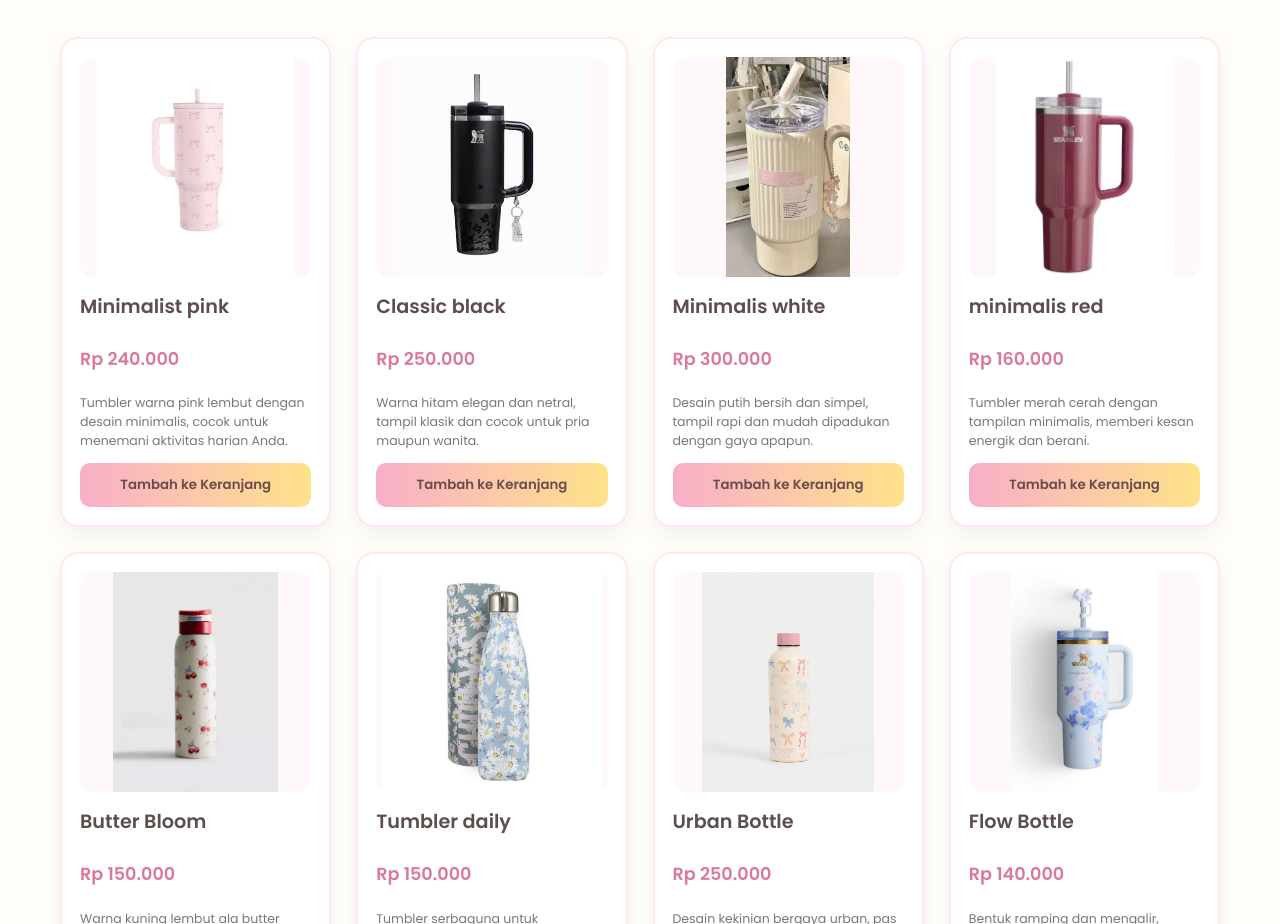
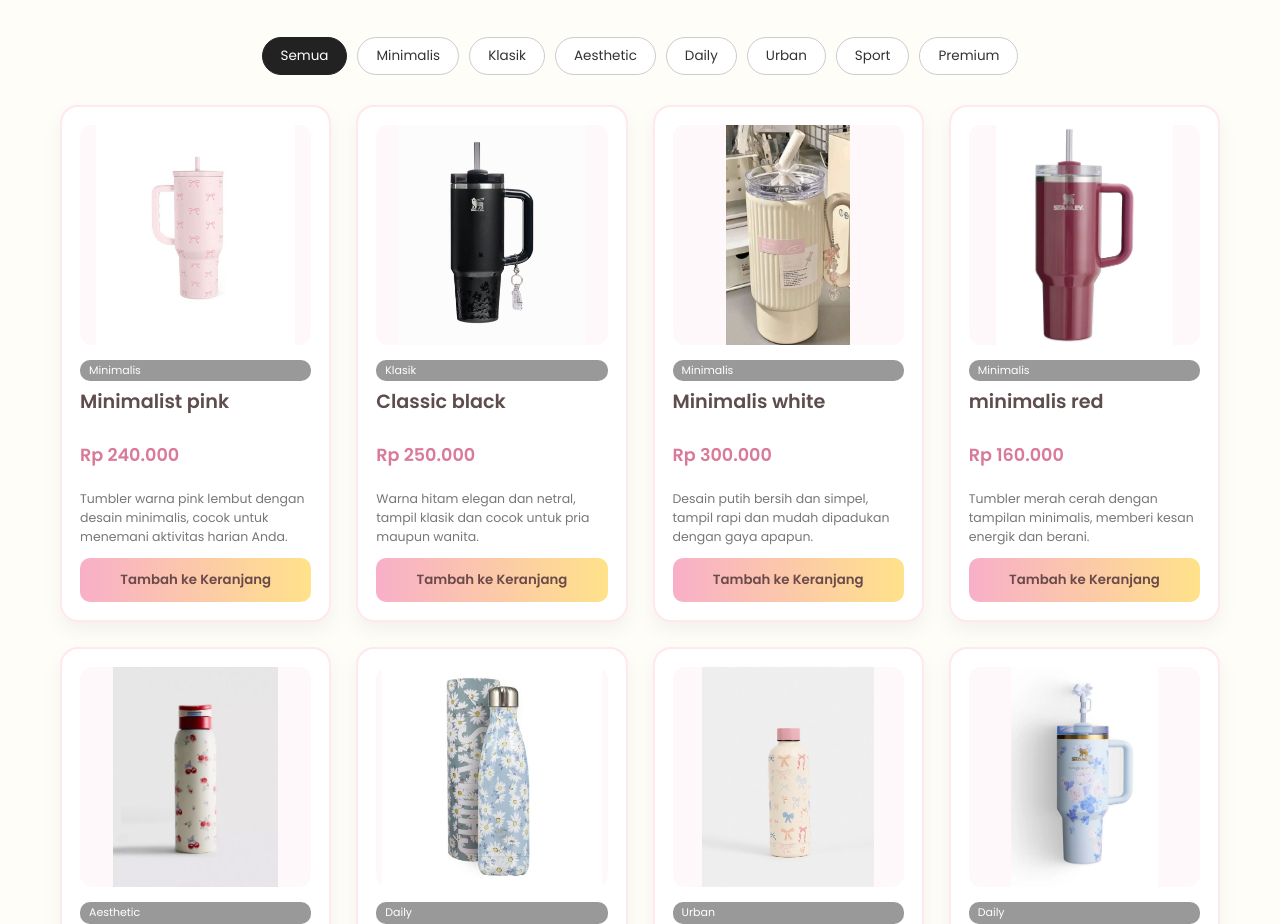
Before and after one commit to richacantikaptri/e-commerce-sederhana-richa-cantika, a plain HTML site: page index.html in a window 1280 px wide. Shown: the part 648-1572 px from the top of the page. Drawn offline with Linux system fonts and the light colour scheme.

Commit message:
Update index.html

```diff
--- a/index.html
+++ b/index.html
@@ -237,6 +237,59 @@
             margin: 6px 0 12px 0;
             min-height: 36px;
         }
+
+        /* ===== TAMBAHAN: STYLE UNTUK FILTER KATEGORI ===== */
+        .category-filter {
+            display: flex;
+            flex-wrap: wrap;
+            gap: 10px;
+            justify-content: center;
+            margin: 0 0 30px 0;
+            font-family: 'Poppins', sans-serif;
+        }
+        .category-btn {
+            padding: 8px 18px;
+            border: 1px solid #ccc;
+            background: #fff;
+            color: #333;
+            border-radius: 20px;
+            cursor: pointer;
+            font-size: 13.5px;
+            font-family: inherit;
+            transition: all 0.2s ease;
+        }
+        .category-btn:hover {
+            background: #f0f0f0;
+        }
+        .category-btn.active {
+            background: #222;
+            color: #fff;
+            border-color: #222;
+        }
+        .product-card {
+            transition: opacity 0.25s ease, transform 0.25s ease;
+        }
+        .product-card.hidden-item {
+            display: none;
+        }
+        .category-tag {
+            display: inline-block;
+            font-size: 11px;
+            color: #fff;
+            background: #999;
+            padding: 2px 9px;
+            border-radius: 10px;
+            margin-bottom: 6px;
+            text-transform: capitalize;
+        }
+        .no-product-msg {
+            text-align: center;
+            color: #999;
+            font-size: 14px;
+            width: 100%;
+            padding: 30px 0;
+            display: none;
+        }
     </style>
 </head>
 <body>
@@ -247,7 +300,7 @@
             <ul class="nav-links">
                 <li><a href="#">Beranda</a></li>
                 <li><a href="#produk">Produk</a></li>
-                <li><a href="#">Kategori</a></li>
+                <li><a href="#kategori-filter">Kategori</a></li>
                 <li class="cart-nav" onclick="bukaKeranjang()">
                     <span id="cart-icon">🛒 Keranjang (<span id="cart-count">0</span>)</span>
                 </li>
@@ -268,114 +321,141 @@
 
         <section id="produk" class="container">
             <h2 class="section-title">Produk Unggulan</h2>
-            <div class="product-grid">
 
-                <article class="product-card">
+            <!-- ===== TAMBAHAN: FILTER KATEGORI ===== -->
+            <div class="category-filter" id="kategori-filter">
+                <button class="category-btn active" data-kategori="semua" onclick="filterKategori('semua', this)">Semua</button>
+                <button class="category-btn" data-kategori="minimalis" onclick="filterKategori('minimalis', this)">Minimalis</button>
+                <button class="category-btn" data-kategori="klasik" onclick="filterKategori('klasik', this)">Klasik</button>
+                <button class="category-btn" data-kategori="aesthetic" onclick="filterKategori('aesthetic', this)">Aesthetic</button>
+                <button class="category-btn" data-kategori="daily" onclick="filterKategori('daily', this)">Daily</button>
+                <button class="category-btn" data-kategori="urban" onclick="filterKategori('urban', this)">Urban</button>
+                <button class="category-btn" data-kategori="sport" onclick="filterKategori('sport', this)">Sport</button>
+                <button class="category-btn" data-kategori="premium" onclick="filterKategori('premium', this)">Premium</button>
+            </div>
+
+            <div class="product-grid" id="productGrid">
+
+                <article class="product-card" data-kategori="minimalis">
                     <img src="pink.jpeg" alt="Minimalist pink">
+                    <span class="category-tag">Minimalis</span>
                     <h3>Minimalist pink</h3>
                     <p class="price">Rp 240.000</p>
                     <p class="product-desc">Tumbler warna pink lembut dengan desain minimalis, cocok untuk menemani aktivitas harian Anda.</p>
                     <button class="btn-add" onclick="tambahKeKeranjang('Minimalist pink', 240000)">Tambah ke Keranjang</button>
                 </article>
 
-                <article class="product-card">
+                <article class="product-card" data-kategori="klasik">
                     <img src="black.jpeg" alt="classic black">
+                    <span class="category-tag">Klasik</span>
                     <h3>Classic black</h3>
                     <p class="price">Rp 250.000</p>
                     <p class="product-desc">Warna hitam elegan dan netral, tampil klasik dan cocok untuk pria maupun wanita.</p>
                     <button class="btn-add" onclick="tambahKeKeranjang('Classic black', 250000)">Tambah ke Keranjang</button>
                 </article>
 
-                <article class="product-card">
+                <article class="product-card" data-kategori="minimalis">
                     <img src="white.jpeg" alt="Minimalis white">
+                    <span class="category-tag">Minimalis</span>
                     <h3>Minimalis white</h3>
                     <p class="price">Rp 300.000</p>
                     <p class="product-desc">Desain putih bersih dan simpel, tampil rapi dan mudah dipadukan dengan gaya apapun.</p>
                     <button class="btn-add" onclick="tambahKeKeranjang('minimalis white', 300000)">Tambah ke Keranjang</button>
                 </article>
 
-                <article class="product-card">
+                <article class="product-card" data-kategori="minimalis">
                     <img src="red.jpeg" alt="red">
+                    <span class="category-tag">Minimalis</span>
                     <h3>minimalis red</h3>
                     <p class="price">Rp 160.000</p>
                     <p class="product-desc">Tumbler merah cerah dengan tampilan minimalis, memberi kesan energik dan berani.</p>
                     <button class="btn-add" onclick="tambahKeKeranjang('minimalis red', 160000)">Tambah ke Keranjang</button>
                 </article>
 
-                <article class="product-card">
+                <article class="product-card" data-kategori="aesthetic">
                     <img src="Butter Bloom.jpeg" alt="Butter Bloom">
+                    <span class="category-tag">Aesthetic</span>
                     <h3>Butter Bloom</h3>
                     <p class="price">Rp 150.000</p>
                     <p class="product-desc">Warna kuning lembut ala butter yang manis, cocok untuk menambah keceriaan harimu.</p>
                     <button class="btn-add" onclick="tambahKeKeranjang('Butter Bloom', 150000)">Tambah ke Keranjang</button>
                 </article>
 
-                <article class="product-card">
+                <article class="product-card" data-kategori="daily">
                     <img src="Tumbler daily.jpeg" alt="Tumbler daily">
+                    <span class="category-tag">Daily</span>
                     <h3>Tumbler daily</h3>
                     <p class="price">Rp 150.000</p>
                     <p class="product-desc">Tumbler serbaguna untuk pemakaian sehari-hari, ringan dan praktis dibawa kemana saja.</p>
                     <button class="btn-add" onclick="tambahKeKeranjang('Tumbler daily', 150000)">Tambah ke Keranjang</button>
                 </article>
 
-                <article class="product-card">
+                <article class="product-card" data-kategori="urban">
                     <img src="Urban Bottle.jpeg" alt="Urban Bottle">
+                    <span class="category-tag">Urban</span>
                     <h3>Urban Bottle</h3>
                     <p class="price">Rp 250.000</p>
                     <p class="product-desc">Desain kekinian bergaya urban, pas untuk kamu yang aktif beraktivitas di kota.</p>
                     <button class="btn-add" onclick="tambahKeKeranjang('Urban Bottle', 250000)">Tambah ke Keranjang</button>
                 </article>
 
-                <article class="product-card">
+                <article class="product-card" data-kategori="daily">
                     <img src="Flow Bottle.jpeg" alt="Flow Bottle">
+                    <span class="category-tag">Daily</span>
                     <h3>Flow Bottle</h3>
                     <p class="price">Rp 140.000</p>
                     <p class="product-desc">Bentuk ramping dan mengalir, nyaman digenggam dan ringan untuk dibawa bepergian.</p>
                     <button class="btn-add" onclick="tambahKeKeranjang('Flow Bottle', 140000)">Tambah ke Keranjang</button>
                 </article>
 
-                <article class="product-card">
+                <article class="product-card" data-kategori="aesthetic">
                     <img src="Breeze Bottle.jpeg" alt="Breeze Bottle">
+                    <span class="category-tag">Aesthetic</span>
                     <h3>Breeze Bottle</h3>
                     <p class="price">Rp 180.000</p>
                     <p class="product-desc">Warna segar seperti angin sepoi-sepoi, cocok untuk gaya hidup santai dan aktif.</p>
                     <button class="btn-add" onclick="tambahKeKeranjang('Breeze Bottle', 180000)">Tambah ke Keranjang</button>
                 </article>
 
-                <article class="product-card">
+                <article class="product-card" data-kategori="sport">
                     <img src="Motion Bottle.jpeg" alt="Motion Bottle">
+                    <span class="category-tag">Sport</span>
                     <h3>Motion Bottle</h3>
                     <p class="price">Rp 150.000</p>
                     <p class="product-desc">Didesain untuk menemani aktivitas olahraga dan gerak aktif Anda sepanjang hari.</p>
                     <button class="btn-add" onclick="tambahKeKeranjang('Motion Bottle', 150000)">Tambah ke Keranjang</button>
                 </article>
 
-                <article class="product-card">
+                <article class="product-card" data-kategori="aesthetic">
                     <img src="Luna Bottle.jpeg" alt="Luna Bottle">
+                    <span class="category-tag">Aesthetic</span>
                     <h3>Luna Bottle</h3>
                     <p class="price">Rp 200.000</p>
                     <p class="product-desc">Terinspirasi dari bulan, tampil lembut dan menenangkan dengan sentuhan warna manis.</p>
                     <button class="btn-add" onclick="tambahKeKeranjang('Luna Bottle', 200000)">Tambah ke Keranjang</button>
                 </article>
 
-                <article class="product-card">
+                <article class="product-card" data-kategori="aesthetic">
                     <img src="Pink Gradient Bottle.jpeg" alt="Pink Gradient Bottle">
+                    <span class="category-tag">Aesthetic</span>
                     <h3>Pink Gradient Bottle</h3>
                     <p class="price">Rp 300.000</p>
                     <p class="product-desc">Gradasi warna pink yang cantik, memberikan kesan feminin dan elegan.</p>
                     <button class="btn-add" onclick="tambahKeKeranjang('Pink Gradient Bottle', 300000)">Tambah ke Keranjang</button>
                 </article>
 
-                <article class="product-card">
+                <article class="product-card" data-kategori="klasik">
                     <img src="Grey Series.jpeg" alt="Grey Series">
+                    <span class="category-tag">Klasik</span>
                     <h3>Grey Series</h3>
                     <p class="price">Rp 280.000</p>
                     <p class="product-desc">Warna abu-abu netral dan modern, cocok untuk tampilan profesional maupun kasual.</p>
                     <button class="btn-add" onclick="tambahKeKeranjang('Grey Series', 280000)">Tambah ke Keranjang</button>
                 </article>
 
-                <article class="product-card">
+                <article class="product-card" data-kategori="premium">
                     <img src="Glow Bottle.jpeg" alt="Glow Bottle">
+                    <span class="category-tag">Premium</span>
                     <h3>Glow Bottle </h3>
                     <p class="price">Rp 250.000</p>
                     <p class="product-desc">Tampilan mengilap dan berkilau, membuat tumbler ini tampak lebih premium dan menarik.</p>
@@ -383,6 +463,8 @@
                 </article>
 
             </div>
+
+            <p class="no-product-msg" id="noProductMsg">Tidak ada produk pada kategori ini.</p>
         </section>
     </main>
 
@@ -421,10 +503,32 @@
 
     <script>
         /* ===================================================
+           SISTEM FILTER KATEGORI
+           =================================================== */
+        function filterKategori(kategori, btnEl) {
+            document.querySelectorAll('.category-btn').forEach(btn => btn.classList.remove('active'));
+            btnEl.classList.add('active');
+
+            const produkList = document.querySelectorAll('#productGrid .product-card');
+            let jumlahTampil = 0;
+
+            produkList.forEach(card => {
+                const kategoriProduk = card.getAttribute('data-kategori');
+                if (kategori === 'semua' || kategoriProduk === kategori) {
+                    card.classList.remove('hidden-item');
+                    jumlahTampil++;
+                } else {
+                    card.classList.add('hidden-item');
+                }
+            });
+
+            document.getElementById('noProductMsg').style.display = jumlahTampil === 0 ? 'block' : 'none';
+        }
+
+        /* ===================================================
            SISTEM KERANJANG & CHECKOUT
            =================================================== */
 
-        // Struktur: [{ nama, harga, jumlah }]
         let keranjang = [];
 
         function formatRupiah(angka) {
```
